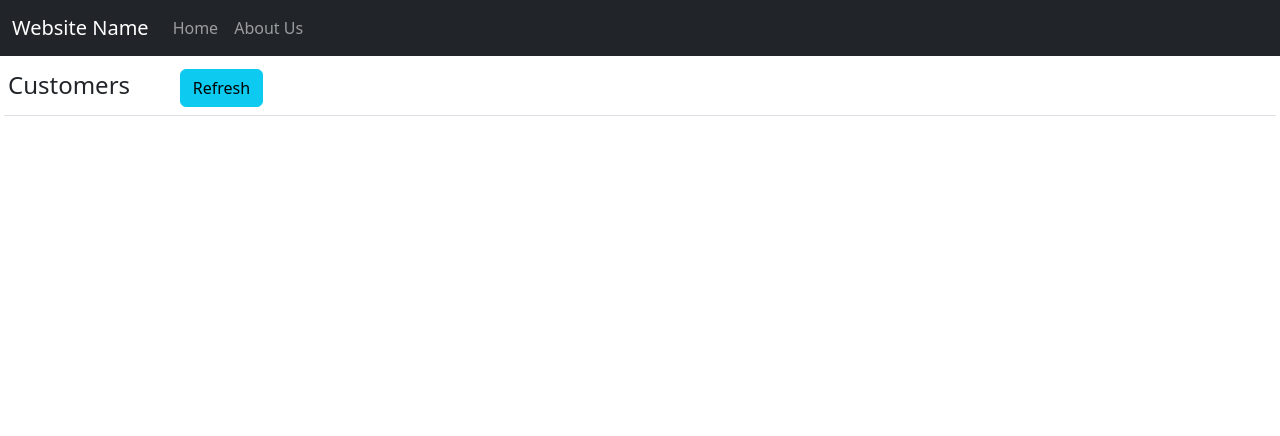
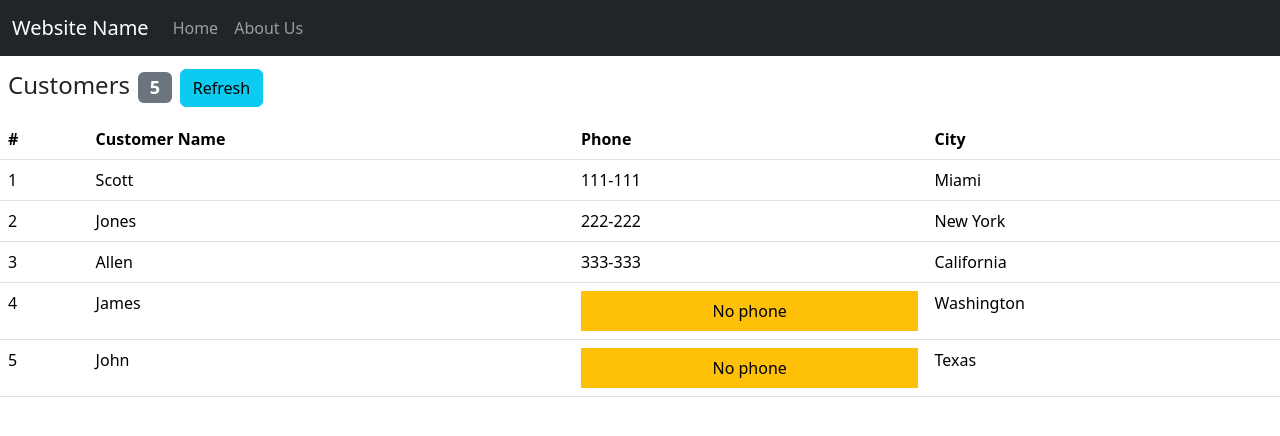
Before and after one commit to EScott237/E-Commerce-Collaborative-Website, a React (Create React App) app: page / in a window 1280 px wide. Shown: the top 436 px of the page. Built offline with nearby package versions, Linux system fonts and the light colour scheme.

Commit message:
Render Methods

```diff
--- a/src/MainContent.jsx
+++ b/src/MainContent.jsx
@@ -1,23 +1,68 @@
 import React, {Component} from "react";
 
 export default class MainContent extends Component{
-    state = {pageTitle: "Customers", customersCount:5};
+    state = {
+        pageTitle: "Customers",
+        customersCount:5,
+        customers:[
+            {id:1, name: "Scott",phone:"111-111",address:{city:"Miami"}},
+            {id:2, name: "Jones",phone:"222-222",address:{city:"New York"}},
+            {id:3, name: "Allen",phone:"333-333",address:{city:"California"}},
+            {id:4, name: "James",phone:null,address:{city:"Washington"}},
+            {id:5, name: "John",phone:null,address:{city:"Texas"}}
+        ]
+    };
 
+    render(){
+        return (
+        <div>
+            <h4 className="m-1 p-1">{this.state.pageTitle}
 
-
-    render()
-    {
-        return <div>
-            <h4 className="border-bottom m-1 p-1">{this.state.pageTitle}
-
-            <span className="badge badge-secondary m-2">{this.state.customersCount}</span>
+            <span className="badge bg-secondary m-2">{this.state.customersCount}</span>
 
             <button className="btn btn-info" onClick={this.onRefreshClick}>Refresh</button>
             </h4>
-        </div>;
+            <table className="table">
+                <thead>
+                    <tr>
+                        <th>#</th>
+                        <th>Customer Name</th>
+                        <th>Phone</th>
+                        <th>City</th>
+                    </tr>
+                </thead>
+                <tbody>
+                   {this.getCustomerRow()}
+                </tbody>
+            </table>
+        </div>
+        );
     }
     // Executes when the user clicks on the Refresh Button
     onRefreshClick = () => {
         this.setState({customersCount:7});
+    };
+
+    getPhoneToRender = (phone) => {
+        if (phone) return phone;
+        else {
+            return <div className="bg-warning p-2 text-center">No phone</div>
+        }
     }
-}
+
+    getCustomerRow = () => {
+        return( this.state.customers.map((cust)=>{
+            return(
+                <tr key={cust.id}>
+                    <td>{cust.id}</td>
+                    <td>{cust.name}</td>
+                    <td>{this.getPhoneToRender(cust.phone)}</td>
+                    <td>{cust.address.city}</td>
+                </tr>
+                    );
+                })
+
+        );
+    }
+
+};
--- a/src/index.html
+++ b/src/index.html
@@ -1,9 +1,10 @@
 <!DOCTYPE html>
 <html>
     <head>
-
+        <link href="https://cdn.jsdelivr.net/npm/bootstrap@5.3.2/dist/css/bootstrap.min.css" rel="stylesheet" integrity="sha384-T3c6CoIi6uLrA9TneNEoa7RxnatzjcDSCmG1MXxSR1GAsXEV/Dwwykc2MPK8M2HN" crossorigin="anonymous">
+        <script src="https://cdn.jsdelivr.net/npm/bootstrap@5.3.2/dist/js/bootstrap.bundle.min.js" integrity="sha384-C6RzsynM9kWDrMNeT87bh95OGNyZPhcTNXj1NW7RuBCsyN/o0jlpcV8Qyq46cDfL" crossorigin="anonymous"></script>
     </head>
     <body>
-        <p>This is a test to see if Jose's push works nov 17.</p>
+        <div id="root"></div>
     </body>
 </html>
```
Also changed, not shown: src/index.js (+9 -0 lines).
